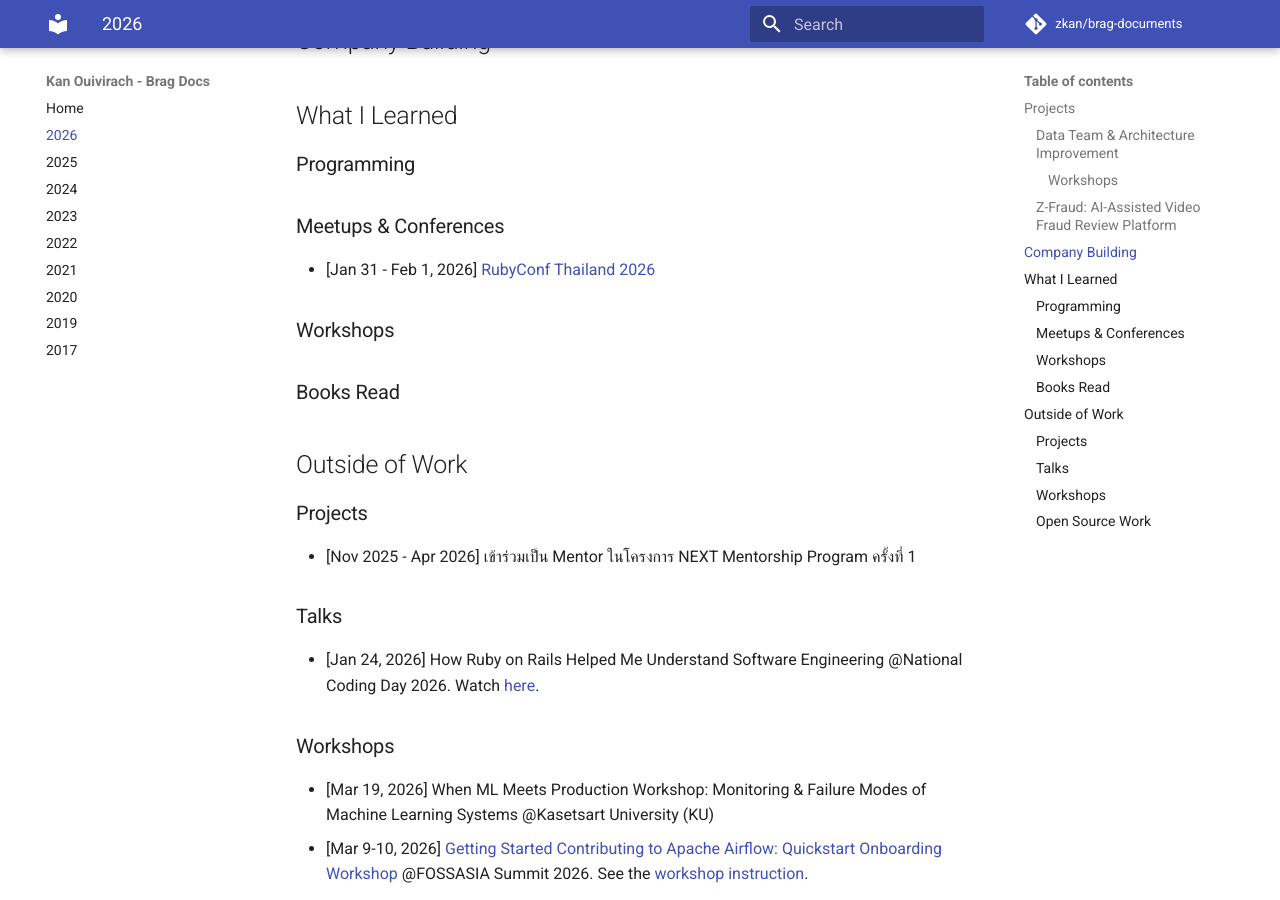
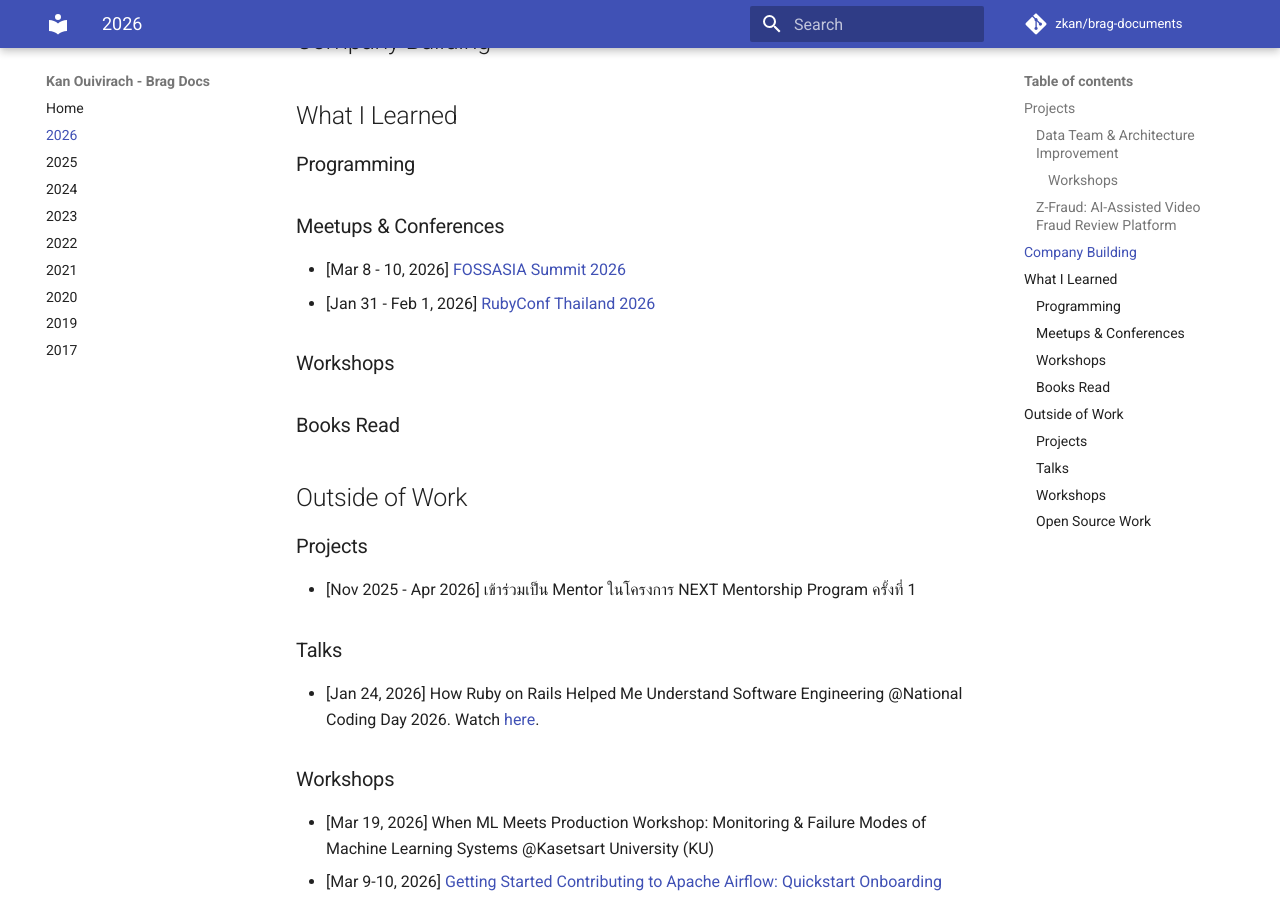
Before and after one commit to zkan/brag-documents, an MkDocs documentation site: the page built from docs/2026.md, in a window 1280 px wide and 900 px high, scrolled down 741 px. Built offline with MkDocs 1.6.1 and Material for MkDocs 9.7.7, drawn with Linux system fonts in a browser that asks for light colours; comment, search, counter and statistics services are not loaded.

Commit message:
Add FOSSASIA to conferences

```diff
--- a/docs/2026.md
+++ b/docs/2026.md
@@ -30,8 +30,10 @@
 
 ### Meetups & Conferences
 
+* [Mar 8 - 10, 2026] [FOSSASIA Summit
+  2026](https://eventyay.com/e/88882f3e){target=_blank}
 * [Jan 31 - Feb 1, 2026] [RubyConf Thailand
-2026](https://rubyconfth.com/){target=_blank}
+  2026](https://rubyconfth.com/){target=_blank}
 
 ### Workshops
 
```
